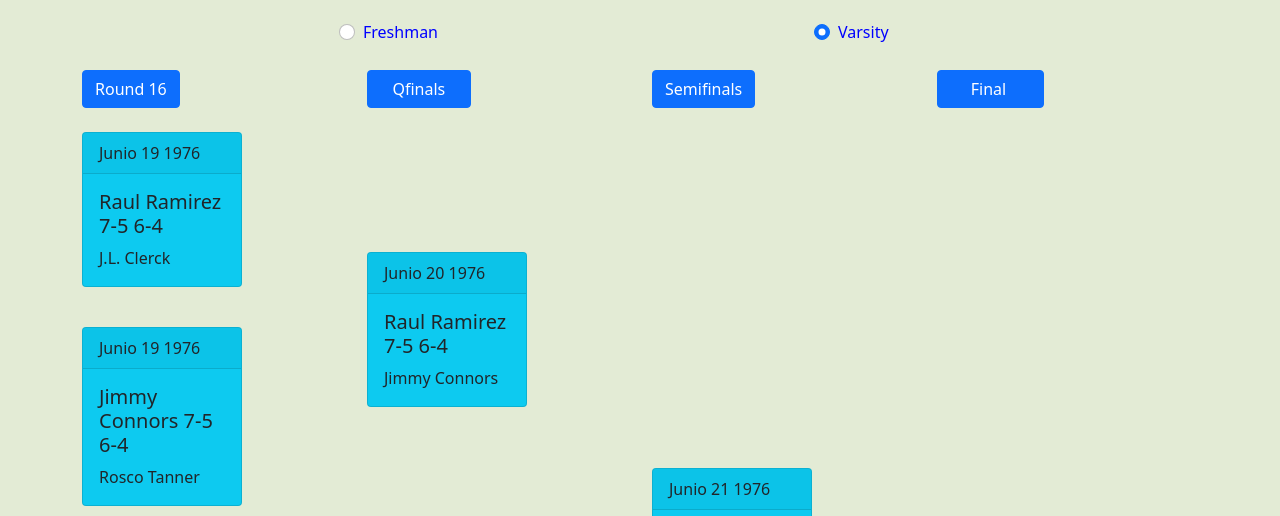
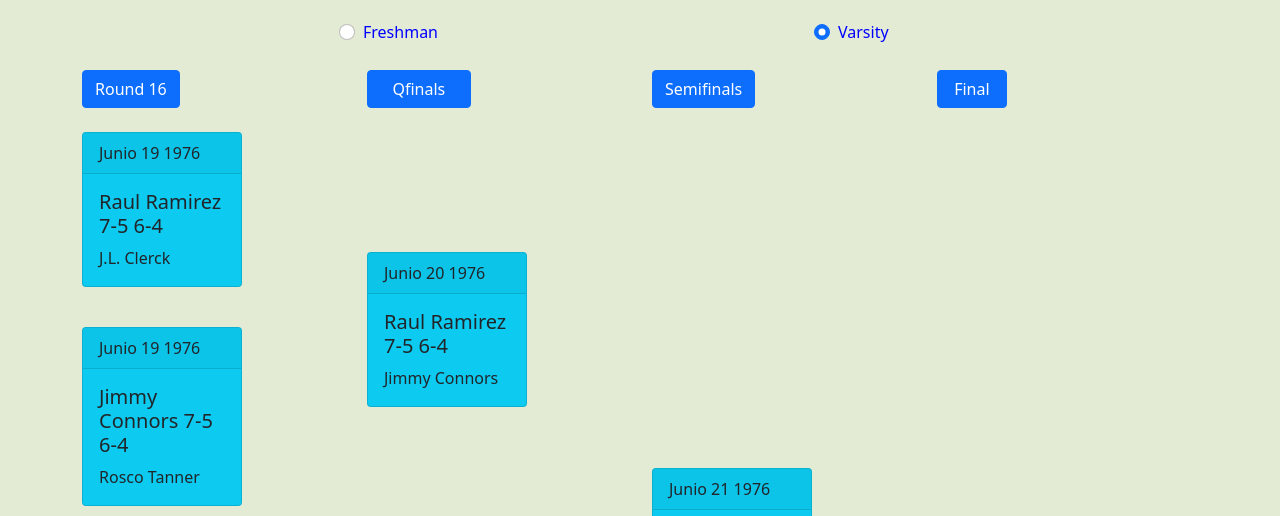
Before and after one commit to borita/coderHouseSaaS, a website: page Paginas/draws.html in a window 1280 px wide. Shown: the part 229-745 px from the top of the page. Drawn offline with nearby package versions, Linux system fonts and the light colour scheme.

Commit message:
se hizo ajuste botones en pagina draw para etapas del torneo

```diff
--- a/Paginas/draws.html
+++ b/Paginas/draws.html
@@ -366,7 +366,7 @@
                     </div>
                   </div>
                   <!-- fin de columna Round Semifinals-->
-                  <div class="col" style="color: blue"> <button type="submit" class="btn btn-primary m-auto">&nbsp; &nbsp; &nbsp;Final &nbsp; &nbsp; &nbsp;</button></div>
+                  <div class="col" style="color: blue"> <button type="submit" class="btn btn-primary m-auto">&nbsp;Final&nbsp; </button></div>
                   <!-- fin de columna  Finals-->
                 </div>
                 <!--fin de fila-->
```
